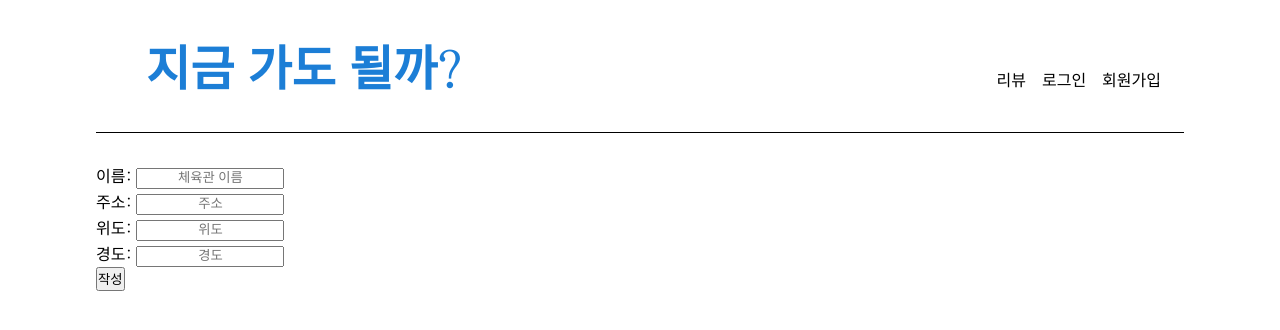
After one commit to blackco66/LetsCountPeople, a Django app: page /pages/new_gym/ in a window 1280 px wide. The commit adds this page. Shown: the top 330 px of the page. Run offline with Django 3.2, Linux system fonts and the light colour scheme; some libraries are stand-ins or nearby versions.

Commit message:
헬스장 추가 기능 추가

```diff
--- a/LetsCountPeople/pages/static/pages/style.css
+++ b/LetsCountPeople/pages/static/pages/style.css
@@ -80,6 +80,7 @@ button {
   display: flex;
   justify-content: space-between;
   width: 100%;
+  align-items: center;
   /* border: 1px solid black; */
 }
 
@@ -101,4 +102,21 @@ button {
   border-top: 1px solid black;
 }
 
+.gym-list-btn {
+  font-size: 16px;
+}
+
+header {
+  display: flex;
+  flex : 1 9999 0px;
+}
+
+header nav {
+  width: auto;
+}
+header nav > *{
+  margin-left: 8px;
+  margin-right: 8px;
+  display: flex;
+}
 /* login.html */
--- a/LetsCountPeople/pages/templates/base.html
+++ b/LetsCountPeople/pages/templates/base.html
@@ -15,8 +15,11 @@
       </a>
       {% if user.is_authenticated %}
       <nav>
+        {% if user.is_staff %}
+          <a class="link-create-gym" href="/pages/new_gym/" style="font-weight: bolder;">헬스장 추가</a>
+        {% endif %}
         <a class="link-review" href="/pages/review/">리뷰</a>
-        {{ user.get_username }}님 안녕하세요!
+        <div>{{ user.get_username }}님 안녕하세요!</div>
         <a class="link-logout" href="{% url 'logout' %}?next={{request.path}}">로그아웃</a>
       </nav>
       {% else %}
--- /dev/null
+++ b/LetsCountPeople/pages/templates/pages/new_gym.html
@@ -0,0 +1,21 @@
+{% extends 'base.html' %}
+
+{% block content %}
+
+<form action="/pages/new_gym/" method="POST">
+  {% csrf_token %}
+  <label for="gym_name">이름: </label>
+  <input id="gym_name" type="text" name="gym_name" placeholder="체육관 이름"> <br>
+
+  <label for="gym_address">주소: </label>
+  <input id="gym_address" type="text" name="gym_address" placeholder="주소"> <br>
+
+  <label for="gym_latitude">위도: </label>
+  <input id="gym_latitude" type="float" name="gym_latitude" placeholder="위도"> <br>
+
+  <label for="gym_longitude">경도: </label>
+  <input id="gym_longitude" type="float" name="gym_longitude" placeholder="경도"> <br>
+
+  <input type="submit" value="작성">
+</form>
+{% endblock content %}
--- a/LetsCountPeople/pages/urls.py
+++ b/LetsCountPeople/pages/urls.py
@@ -11,4 +11,5 @@ urlpatterns = [
     path('review/<int:id>/update/', pages.views.update, name='update'),
     path('review/<int:id>/delete/', pages.views.delete, name='delete'),
     path('get_data/', pages.views.get_data, name='get_data'),
+    path('new_gym/',pages.views.new_gym, name='new_gym'),
 ]
--- a/LetsCountPeople/pages/views.py
+++ b/LetsCountPeople/pages/views.py
@@ -13,6 +13,20 @@ def review(request):
   reviews = Review.objects.all()
   return render(request, 'pages/review.html', {'reviews' : reviews})
 
+def new_gym(request):
+  if request.method == 'GET':
+    return render(request, 'pages/new_gym.html')
+  else:
+    name = request.POST['gym_name']
+    address = request.POST['gym_address']
+    if request.POST['gym_latitude'] != '' and request.POST['gym_longitude'] != '':
+      latitude = request.POST['gym_latitude']
+      longitude = request.POST['gym_longitude']
+    else:
+      latitude = None
+      longitude = None
+    Gym.objects.create(name=name, address=address, latitude=latitude, longitude=longitude)
+    return redirect('/')
 
 def new(request):
   if request.method == "POST":
```
Also changed, not shown: LetsCountPeople/pages/models.py (+2 -5 lines), LetsCountPeople/pages/templates/pages/index.html (line endings or trailing spaces).
